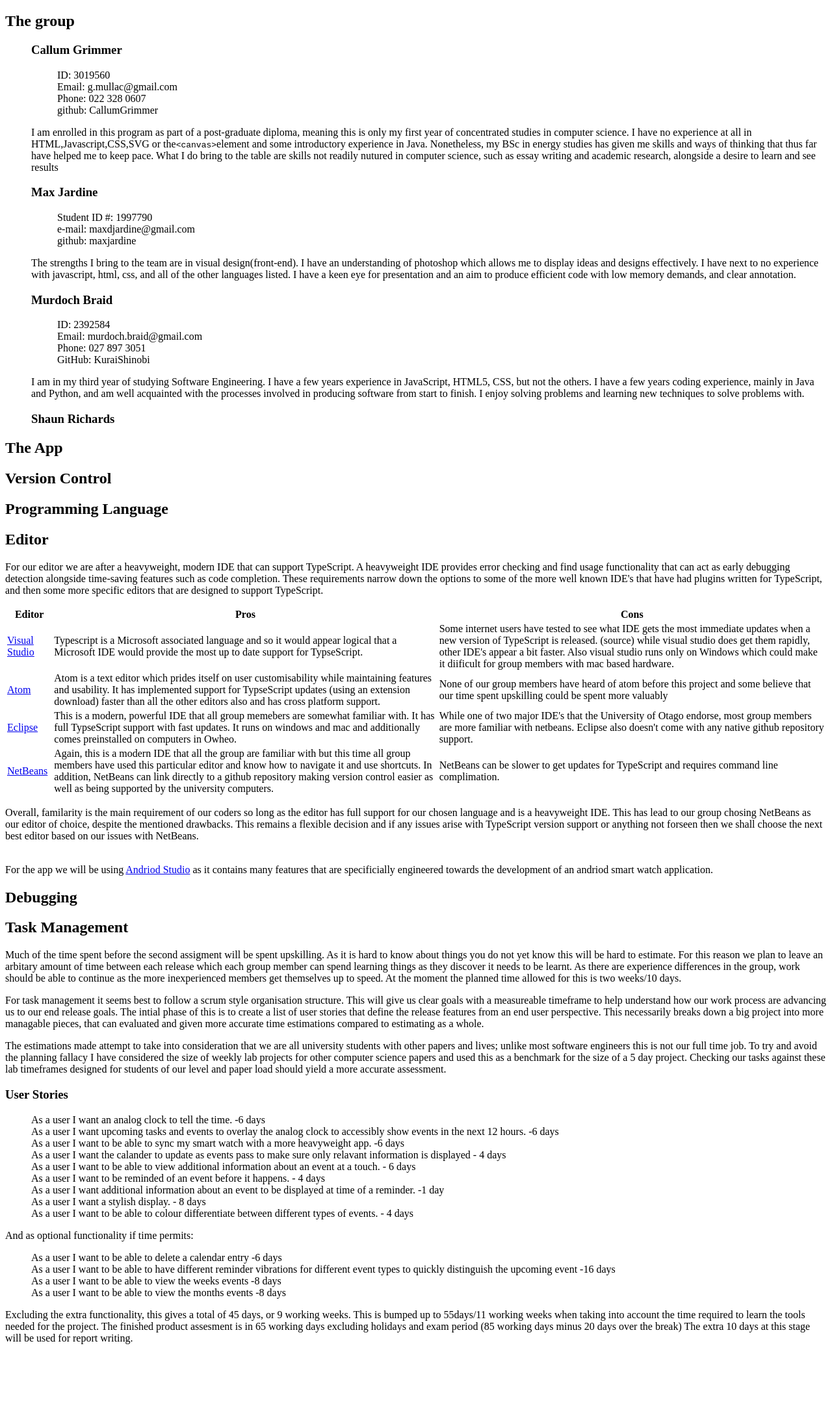
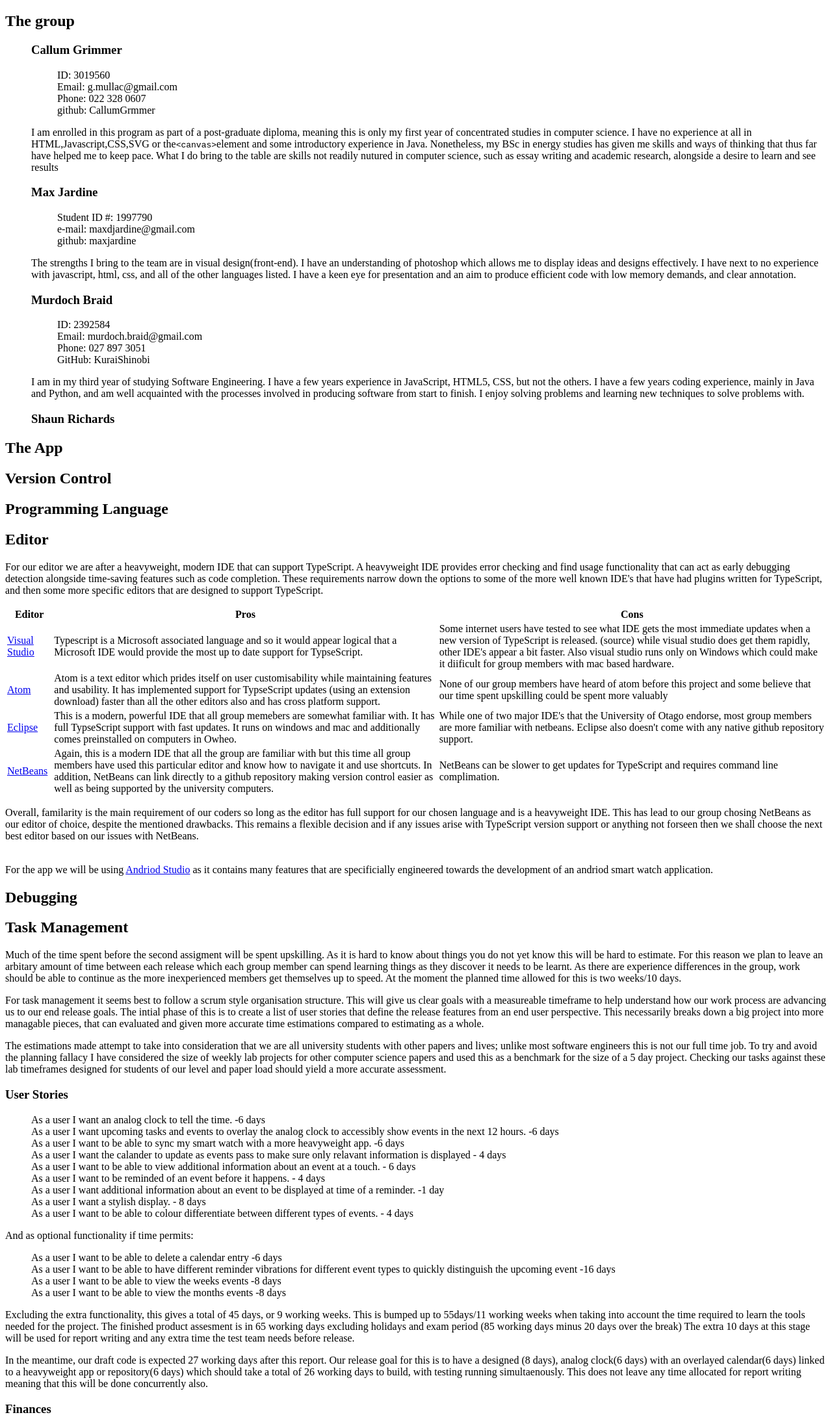
Before and after one commit to Richroids/COSC345, a plain HTML site: page index.html in a window 1280 px wide. Shown: the part 61-2259 px from the top of the page at 65% size. Before the commit the page ends 2146 px from the top, so only its background shows below. Drawn offline with Linux system fonts and the light colour scheme.

Commit message:
Update index.html

```diff
--- a/index.html
+++ b/index.html
@@ -14,7 +14,7 @@
                 <li>ID: 3019560</li>
                 <li>Email: g.mullac@gmail.com</li>
                 <li>Phone: 022 328 0607</li>
-                <li>github: CallumGrimmer</li>
+                <li>github: CallumGrmmer</li>
             </ul>
             <p>
                 I am enrolled in this program as part of a post-graduate diploma, meaning this is only my first year of concentrated studies in computer science. I have no experience at all in HTML,Javascript,CSS,SVG or the<code>&lt;canvas&gt;</code>element and some introductory experience in Java. Nonetheless, my BSc in energy studies has given me skills and ways of thinking that thus far have helped me to keep pace. What I do bring to the table are skills not readily nutured in computer science, such as essay writing and academic research, alongside a desire to learn and see results
@@ -133,10 +133,15 @@
             </ul>
 
             <p>
-        Excluding the extra functionality, this gives a total of 45 days, or 9 working weeks. This is bumped up to 55days/11 working weeks when taking into account the time required to learn the tools needed for the project. The finished product assesment is in 65 working days excluding holidays and exam period (85 working days minus 20 days over the break) The extra 10 days at this stage will be used for report writing.
+        Excluding the extra functionality, this gives a total of 45 days, or 9 working weeks. This is bumped up to 55days/11 working weeks when taking into account the time required to learn the tools needed for the project. The finished product assesment is in 65 working days excluding holidays and exam period (85 working days minus 20 days over the break) The extra 10 days at this stage will be used for report writing and any extra time the test team needs before release.
+        </p>
+        <p>
 
+        In the meantime, our draft code is expected 27 working days after this report. Our release goal for this is to have a designed (8 days), analog clock(6 days) with an overlayed calendar(6 days) linked to a heavyweight app or repository(6 days) which should take a total of 26 working days to build, with testing running simultaenously. This does not leave any time allocated for report writing meaning that this will be done concurrently also.
 
-            </p>
+        </p>
+
+        <h3>Finances</h3>
 
 
     </body>
```
